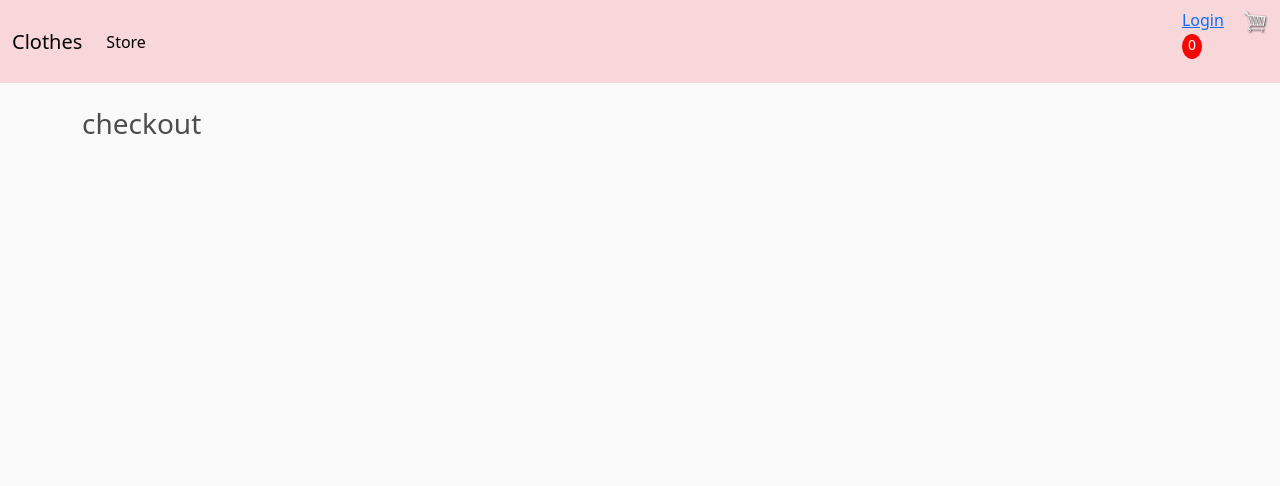
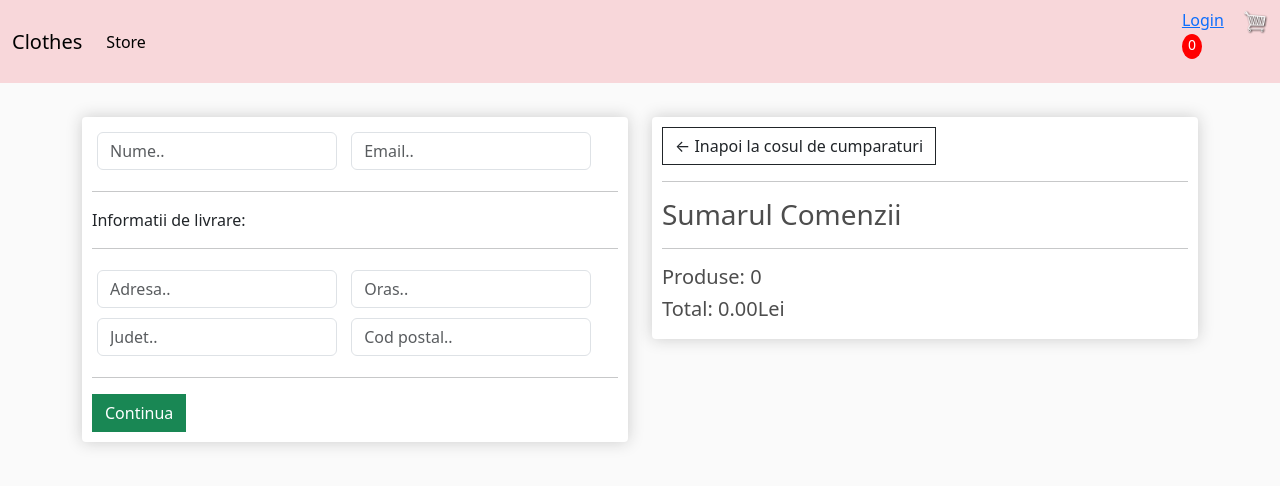
Before and after one commit to GhineaCristina/Croitorie, a Django app: page /checkout/ in a window 1280 px wide. Shown: the top 486 px of the page. Run offline with Django 5.2, Linux system fonts and the light colour scheme.

Commit message:
Render data. Calculating totals.

```diff
--- a/atelier/store/templates/store/checkout.html
+++ b/atelier/store/templates/store/checkout.html
@@ -1,5 +1,67 @@
 {% extends 'store/main.html' %}
 {% load static %}
 {% block content %}
-<h3>checkout</h3>
-{%endblock content%}
+     <div class="row">
+		<div class="col-lg-6">
+			<div class="box-element" id="form-wrapper">
+				<form id="form">
+					<div id="user-info">
+						<div class="form-field">
+							<input required class="form-control" type="text" name="name" placeholder="Nume..">
+						</div>
+						<div class="form-field">
+							<input required class="form-control" type="email" name="email" placeholder="Email..">
+						</div>
+					</div>
+
+					<div id="shipping-info">
+						<hr>
+						<p>Informatii de livrare:</p>
+						<hr>
+						<div class="form-field">
+							<input class="form-control" type="text" name="address" placeholder="Adresa..">
+						</div>
+						<div class="form-field">
+							<input class="form-control" type="text" name="city" placeholder="Oras..">
+						</div>
+						<div class="form-field">
+							<input class="form-control" type="text" name="state" placeholder="Judet..">
+						</div>
+						<div class="form-field">
+							<input class="form-control" type="text" name="zipcode" placeholder="Cod postal..">
+						</div>
+
+					</div>
+
+					<hr>
+					<input id="form-button" class="btn btn-success btn-block" type="submit" value="Continua">
+				</form>
+			</div>
+
+			<br>
+			<div class="box-element hidden" id="payment-info">
+				<small>Paypal Options</small>
+			</div>
+
+		</div>
+
+		<div class="col-lg-6">
+			<div class="box-element">
+				<a  class="btn btn-outline-dark" href="{% url 'cart' %}">&#x2190; Inapoi la cosul de cumparaturi</a>
+				<hr>
+				<h3>Sumarul Comenzii</h3>
+				<hr>
+				{% for item in items %}
+				<div class="cart-row">
+					<div style="flex:2"><img class="row-image" src="{{item.product.imageURL}}"></div>
+					<div style="flex:2"><p>{{item.product.name}}</p></div>
+					<div style="flex:1"><p>{{item.product.price|floatformat:2}}Lei</p></div>
+					<div style="flex:1"><p>x{{item.quantity}}</p></div>
+				</div>
+				{% endfor %}
+				<h5>Produse:   {{order.get_cart_items}}</h5>
+				<h5>Total:   {{order.get_cart_total|floatformat:2}}Lei</h5>
+			</div>
+		</div>
+	</div>
+{% endblock content %}
--- a/atelier/store/views.py
+++ b/atelier/store/views.py
@@ -7,9 +7,23 @@ def store(request):
     return render(request, 'store/store.html', context)
 
 def cart(request):
-    context={}
+    if request.user.is_authenticated:
+        customer = request.user.customer
+        order,created = Order.objects.get_or_create(customer=customer, complete=False)
+        items = order.orderitem_set.all()
+    else:
+        items=[]
+        order = {'get_cart_total': 0, 'get_cart_items': 0}
+    context={'items':items, 'order': order}
     return render(request, 'store/cart.html', context)
 
 def checkout(request):
-    context={}
+    if request.user.is_authenticated:
+        customer = request.user.customer
+        order, created = Order.objects.get_or_create(customer=customer, complete=False)
+        items = order.orderitem_set.all()
+    else:
+        items = []
+        order = {'get_cart_total': 0, 'get_cart_items': 0}
+    context = {'items': items, 'order': order}
     return render(request, 'store/checkout.html', context)
```
Also changed, not shown: atelier/store/models.py (+17 -0 lines), atelier/store/templates/store/cart.html (+38 -53 lines), atelier/db.sqlite3.
